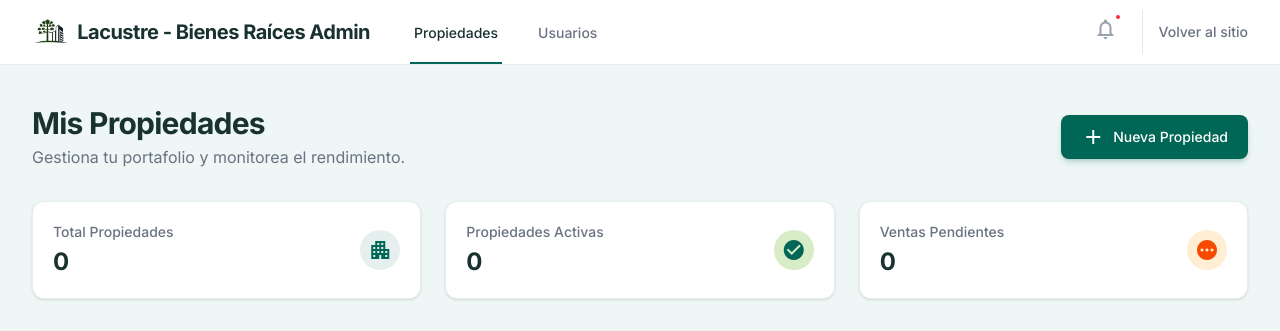
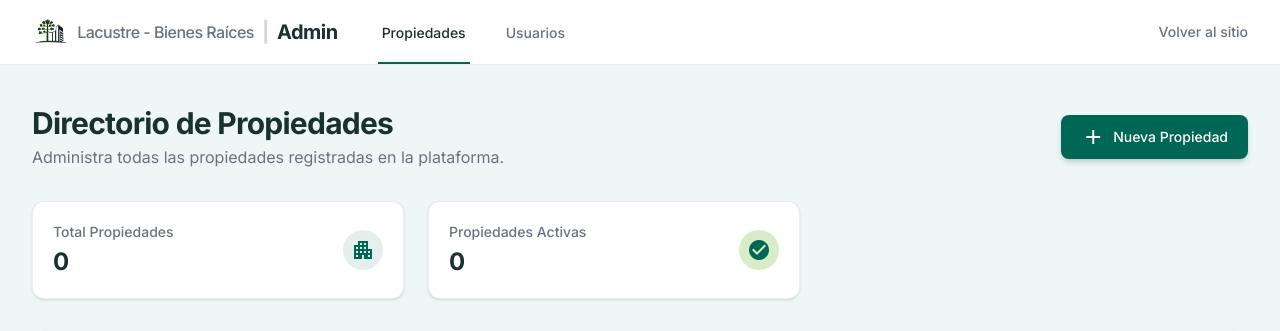
Before and after one commit to cimatica/lacustre-bienes-raices, a Next.js app: page /admin/properties in a window 1280 px wide. Shown: the top 331 px of the page. Built offline with nearby package versions, Linux system fonts and the light colour scheme; no server answers; the database is empty.

Commit message:
Ajustes visuales perfil Admin

```diff
--- a/app/admin/AdminNavbar.tsx
+++ b/app/admin/AdminNavbar.tsx
@@ -18,7 +18,11 @@ export default function AdminNavbar({ user, userRole }: { user: any, userRole: s
           <div className="flex">
             <div className="flex-shrink-0 flex items-center gap-2 cursor-pointer">
               <img src="/img/logo_navbar.png" alt="Logo" className="h-8 w-auto object-contain" />
-              <span className="font-bold text-xl tracking-tight text-[#19322F]">Lacustre - Bienes Raíces Admin</span>
+              <span className="font-bold text-xl tracking-tight text-[#19322F] flex items-center gap-2">
+                <span className="text-base text-gray-500 font-medium hidden sm:inline">Lacustre - Bienes Raíces</span>
+                <span className="hidden sm:inline text-gray-300">|</span>
+                Admin
+              </span>
             </div>
             <div className="hidden md:ml-10 md:flex md:space-x-8">
               {navLinks.map((link) => {
@@ -40,11 +44,7 @@ export default function AdminNavbar({ user, userRole }: { user: any, userRole: s
             </div>
           </div>
           <div className="flex items-center gap-4">
-            <button className="p-2 rounded-full text-gray-400 hover:text-[#006655] hover:bg-[#006655]/5 transition-colors relative">
-              <span className="material-icons text-xl">notifications_none</span>
-              <span className="absolute top-1 right-1 w-2 h-2 bg-red-500 rounded-full border-2 border-white"></span>
-            </button>
-            <div className="flex items-center gap-3 pl-4 border-l border-gray-200 group relative py-3">
+            <div className="flex items-center gap-3 group relative py-3">
               {user ? (
                 <>
                   <div className="flex flex-col items-end hidden sm:flex cursor-pointer">
--- a/app/admin/properties/page.tsx
+++ b/app/admin/properties/page.tsx
@@ -56,8 +56,8 @@ export default async function AdminPropertiesPage({
       {/* Header Section */}
       <div className="flex flex-col sm:flex-row sm:items-center justify-between gap-4 mb-8">
         <div>
-          <h1 className="text-3xl font-bold text-[#19322F] tracking-tight">Mis Propiedades</h1>
-          <p className="text-gray-500 mt-1">Gestiona tu portafolio y monitorea el rendimiento.</p>
+          <h1 className="text-3xl font-bold text-[#19322F] tracking-tight">Directorio de Propiedades</h1>
+          <p className="text-gray-500 mt-1">Administra todas las propiedades registradas en la plataforma.</p>
         </div>
         <div className="flex items-center gap-3">
           <Link href="/admin/properties/create" className="bg-[#006655] hover:bg-[#004d40] text-white px-5 py-2.5 rounded-lg text-sm font-medium shadow-md shadow-[#006655]/20 transition-all transform hover:-translate-y-0.5 inline-flex items-center gap-2">
@@ -67,7 +67,7 @@ export default async function AdminPropertiesPage({
       </div>
 
       {/* Stats Overview */}
-      <div className="grid grid-cols-1 sm:grid-cols-3 gap-6 mb-8">
+      <div className="grid grid-cols-1 sm:grid-cols-2 gap-6 mb-8 max-w-3xl">
         <div className="bg-white p-5 rounded-xl border border-[#006655]/10 shadow-sm flex items-center justify-between">
           <div>
             <p className="text-sm font-medium text-gray-500">Total Propiedades</p>
@@ -84,15 +84,6 @@ export default async function AdminPropertiesPage({
           </div>
           <div className="h-10 w-10 rounded-full bg-[#D9ECC8] flex items-center justify-center text-[#006655]">
             <span className="material-icons">check_circle</span>
-          </div>
-        </div>
-        <div className="bg-white p-5 rounded-xl border border-[#006655]/10 shadow-sm flex items-center justify-between">
-          <div>
-            <p className="text-sm font-medium text-gray-500">Ventas Pendientes</p>
-            <p className="text-2xl font-bold text-[#19322F] mt-1">{pendingSale}</p>
-          </div>
-          <div className="h-10 w-10 rounded-full bg-orange-100 flex items-center justify-center text-orange-600">
-            <span className="material-icons">pending</span>
           </div>
         </div>
       </div>
```
